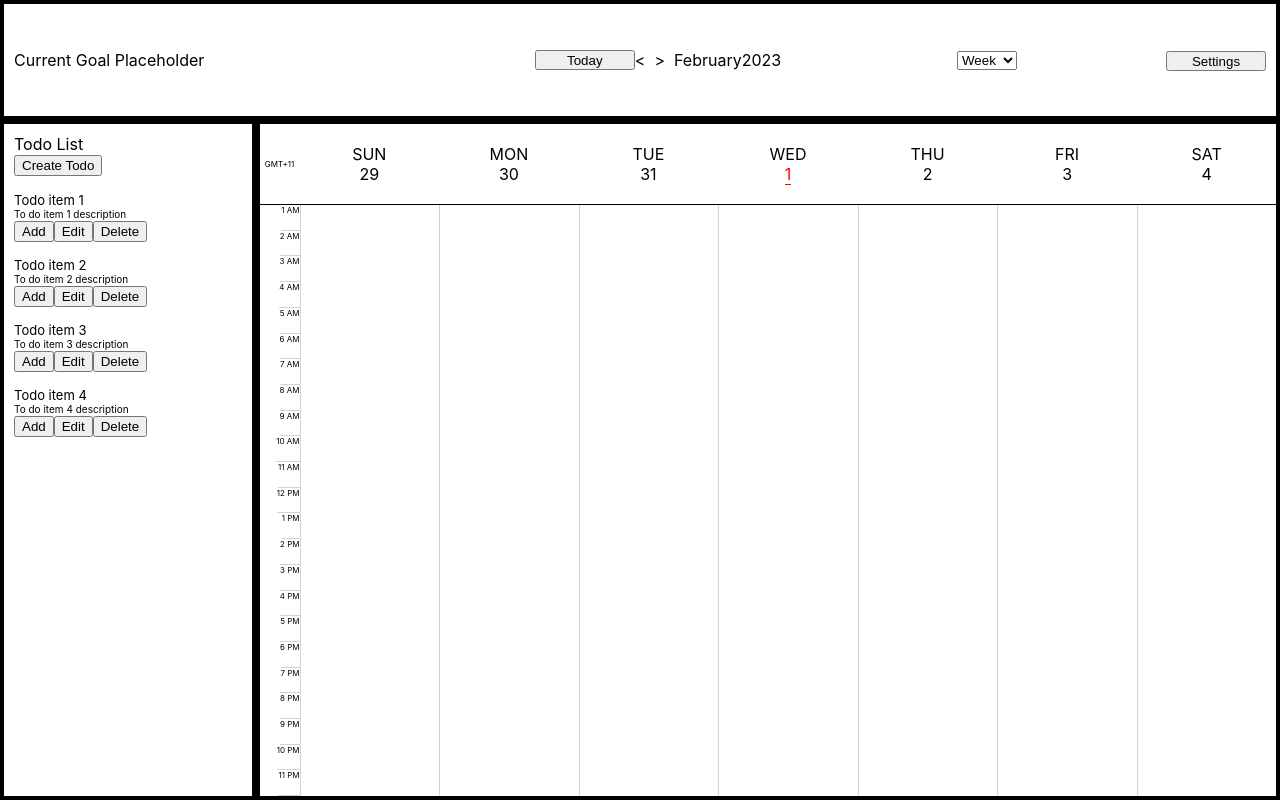
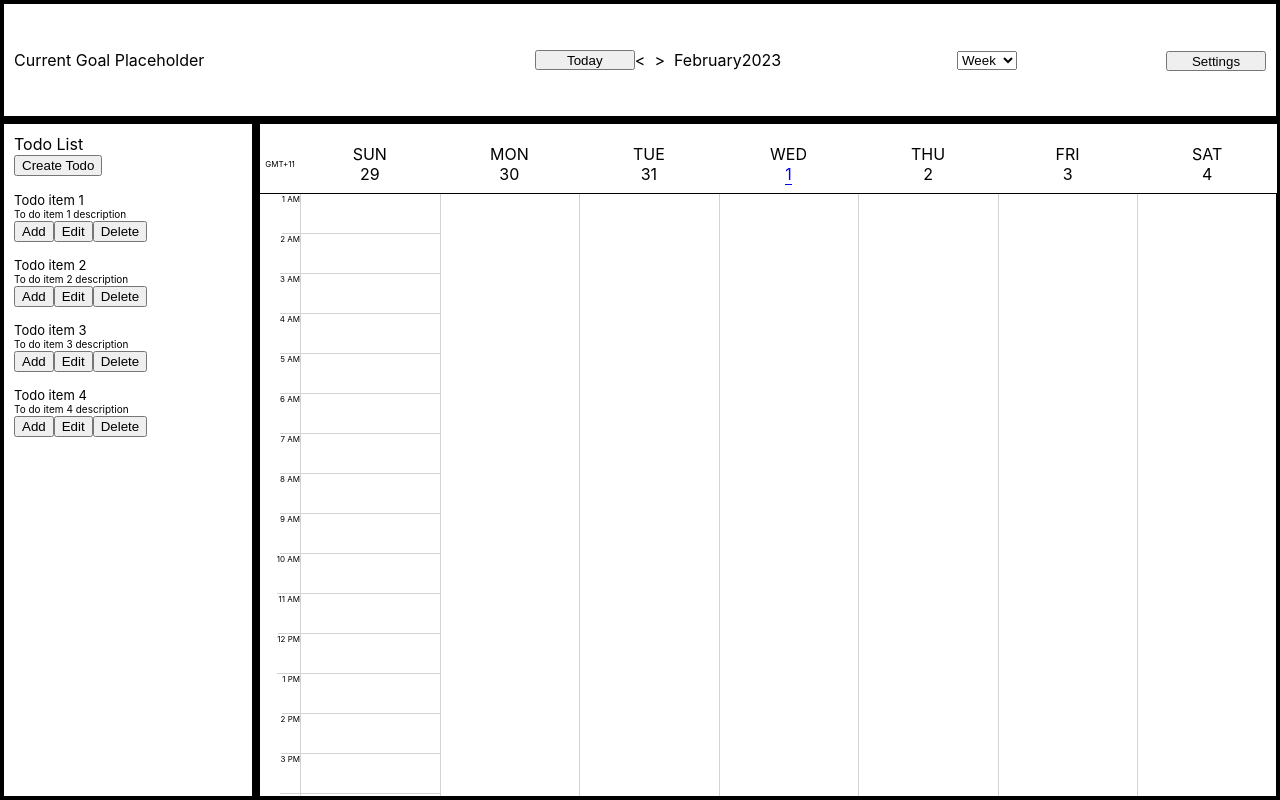
Before and after one commit to Mark-Cooper-Janssen-Vooles/Todolendar.UI, a React (Create React App) app: page / in a window 1280 px wide. Built offline with nearby package versions, Linux system fonts and the light colour scheme.

Commit message:
[MASTER] Add scroll function for time

```diff
--- a/src/App.tsx
+++ b/src/App.tsx
@@ -1,13 +1,12 @@
 import React from 'react';
 import Landing from "./components/Landing/Landing";
 import TodolenderHome from "./components/TodolenderHome/TodolenderHome";
-import './App.css';
 
 const App = () => {
     const loggedIn = true; // todo: grab this from redux state
 
     return (
-        <div className="App">
+        <div>
             { !loggedIn && <Landing /> }
             { loggedIn && <TodolenderHome />}
         </div>
--- a/src/components/TodolenderHome/Calendar/Calendar.css
+++ b/src/components/TodolenderHome/Calendar/Calendar.css
@@ -3,15 +3,19 @@
     height: 85vh;
     display: flex;
     flex-direction: column;
-    align-items: center;
+    align-items: flex-start;
     justify-content: flex-start;
+    overflow-y: scroll;
 }
 
 .CalendarContainerHeader {
+    position: fixed;
+    height: 70px;
     display: flex;
     flex-direction: row;
     align-items: flex-start;
     justify-content: flex-start;
+    background: white;
 
     border-bottom: 1px solid black;
     box-sizing: border-box;
@@ -41,10 +45,16 @@
     justify-content: center;
 }
 
+/*===== calendar container =====*/
+
+.CalenderContainerContent {
+    margin-top: 70px;
+    display: flex;
+}
+
 .CalendarWeeklyColumnTimeContent {
     width: 40px;
     font-size: 8px;
-
     display: flex;
     flex-direction: column;
     align-items: flex-end;
@@ -58,18 +68,14 @@
 }
 
 .CurrentDay {
-    color: red;
-
-    border-bottom: 1px solid red;
+    color: blue;
+    border-bottom: 1px solid blue;
     box-sizing: border-box;
 }
 
-.CalenderContainerContent {
-    display: flex;
-    /*height: 100%;*/
-    height: 200%;
-
-    overflow-y: scroll;
+::-webkit-scrollbar {
+    width: 0px;  /* Remove scrollbar space */
+    background: transparent;  /* Optional: just make scrollbar invisible */
 }
 
 .CalendarWeeklyColumn {
--- a/src/components/TodolenderHome/Calendar/Calendar.tsx
+++ b/src/components/TodolenderHome/Calendar/Calendar.tsx
@@ -77,8 +77,34 @@ const Calendar = () => {
                     <div className="CalendarWeeklyColumnTimeContentItem">9 PM</div>
                     <div className="CalendarWeeklyColumnTimeContentItem">10 PM</div>
                     <div className="CalendarWeeklyColumnTimeContentItem">11 PM</div>
+                    <div className="CalendarWeeklyColumnTimeContentItem">12 PM</div>
                 </div>
-                <div className="CalendarWeeklyColumn" id="sun-content"></div>
+                <div className="CalendarWeeklyColumn" id="sun-content">
+                    <div className="CalendarWeeklyColumnTimeContentItem"></div>
+                    <div className="CalendarWeeklyColumnTimeContentItem"></div>
+                    <div className="CalendarWeeklyColumnTimeContentItem"></div>
+                    <div className="CalendarWeeklyColumnTimeContentItem"></div>
+                    <div className="CalendarWeeklyColumnTimeContentItem"></div>
+                    <div className="CalendarWeeklyColumnTimeContentItem"></div>
+                    <div className="CalendarWeeklyColumnTimeContentItem"></div>
+                    <div className="CalendarWeeklyColumnTimeContentItem"></div>
+                    <div className="CalendarWeeklyColumnTimeContentItem"></div>
+                    <div className="CalendarWeeklyColumnTimeContentItem"></div>
+                    <div className="CalendarWeeklyColumnTimeContentItem"></div>
+                    <div className="CalendarWeeklyColumnTimeContentItem"></div>
+                    <div className="CalendarWeeklyColumnTimeContentItem"></div>
+                    <div className="CalendarWeeklyColumnTimeContentItem"></div>
+                    <div className="CalendarWeeklyColumnTimeContentItem"></div>
+                    <div className="CalendarWeeklyColumnTimeContentItem"></div>
+                    <div className="CalendarWeeklyColumnTimeContentItem"></div>
+                    <div className="CalendarWeeklyColumnTimeContentItem"></div>
+                    <div className="CalendarWeeklyColumnTimeContentItem"></div>
+                    <div className="CalendarWeeklyColumnTimeContentItem"></div>
+                    <div className="CalendarWeeklyColumnTimeContentItem"></div>
+                    <div className="CalendarWeeklyColumnTimeContentItem"></div>
+                    <div className="CalendarWeeklyColumnTimeContentItem"></div>
+                    <div className="CalendarWeeklyColumnTimeContentItem"></div>
+                </div>
                 <div className="CalendarWeeklyColumn" id="mon-content"></div>
                 <div className="CalendarWeeklyColumn" id="tue-content"></div>
                 <div className="CalendarWeeklyColumn" id="wed-content"></div>
--- a/src/components/TodolenderHome/TodolenderHome.css
+++ b/src/components/TodolenderHome/TodolenderHome.css
@@ -1,5 +1,9 @@
 .TodolenderBody {
     display: flex;
-    align-items: center;
+    align-items: flex-start;
     justify-content: center;
+
+    height: 85vh;
+
+    /*overflow: hidden;*/
 }
```
